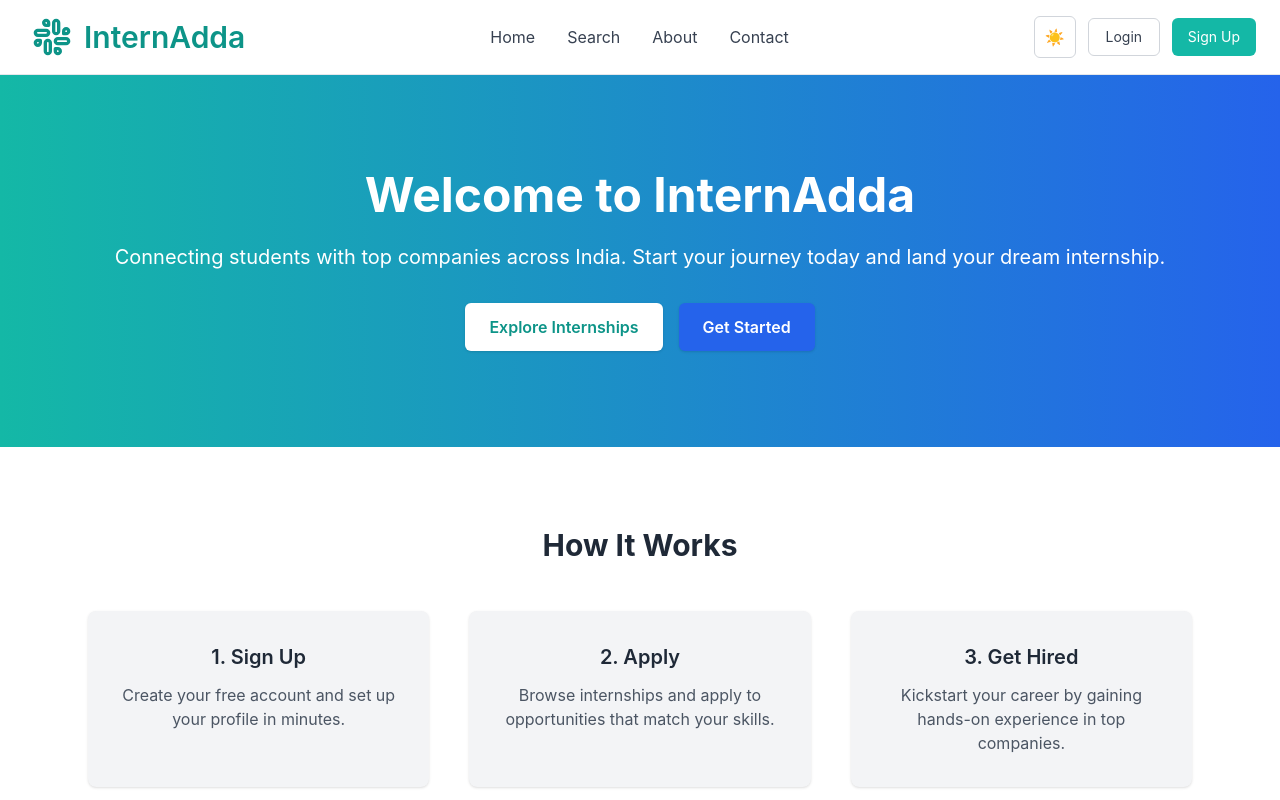
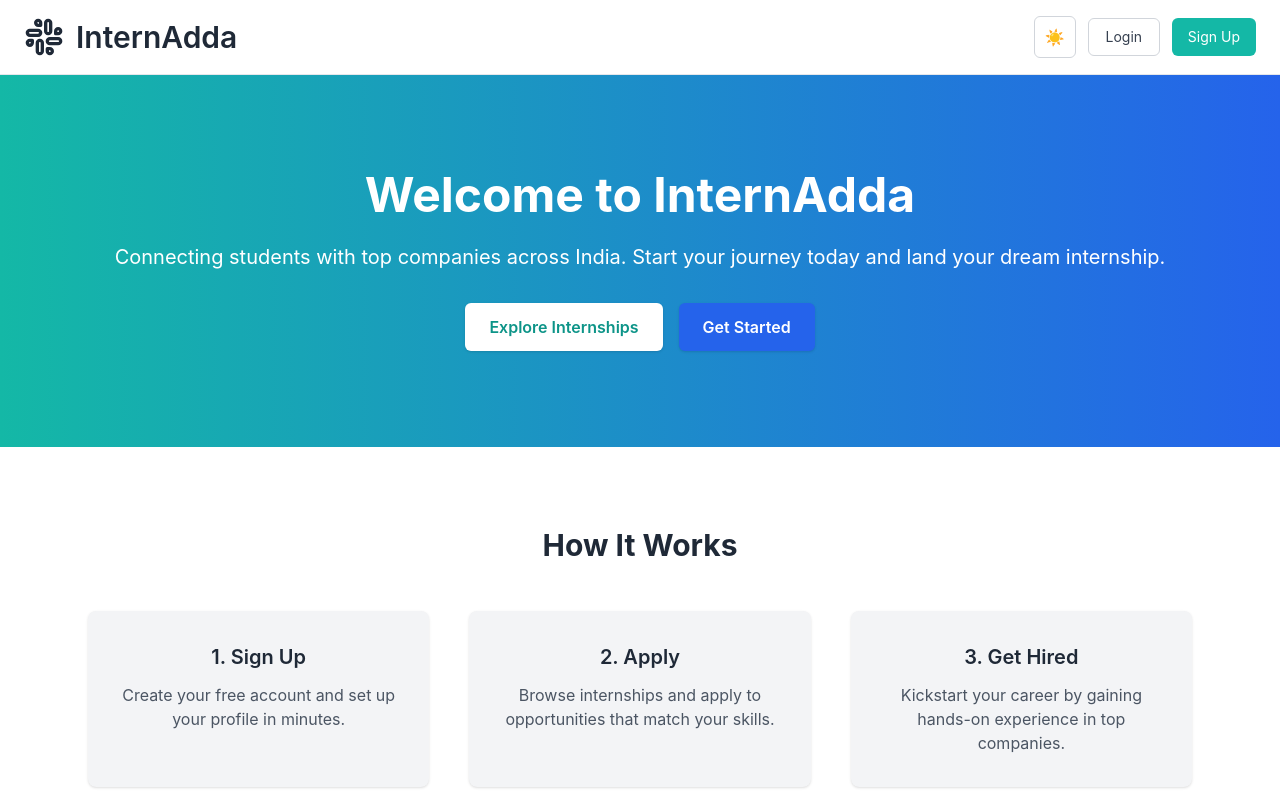
Before and after one commit to devvrat-singh-gth/internshipHub-frontend, a React (Vite) app: page / in a window 1280 px wide. Shown: the top 800 px of the page. Built offline with nearby package versions, Linux system fonts and the light colour scheme.

Commit message:
prototype

```diff
--- a/src/components/Navbar.jsx
+++ b/src/components/Navbar.jsx
@@ -78,62 +78,27 @@ const Navbar = () => {
     <header className="bg-white dark:bg-gray-900 border-b border-gray-200 dark:border-gray-700 z-50 shadow-sm">
       <nav className="max-w-7xl mx-auto px-6">
         <div className="flex justify-between items-center py-4">
-          {/* Brand: Logo + InternAdda */}
-          <h1 className="flex items-center font-bold text-teal-600 dark:text-teal-400 whitespace-nowrap pl-0 sm:pl-2 ml-0 sm:ml-0">
+          {/* Left side: Brand (Icon + InternAdda) */}
+          <div className="flex items-center flex-shrink-0">
             <Link
               to={isLoggedIn ? "/home" : "/"}
               className="flex items-center gap-2 sm:gap-3 hover:text-teal-700 dark:hover:text-teal-300 transition"
             >
-              {/* Increased icon size on mobile */}
               <Slack className="w-8 h-8 sm:w-10 sm:h-10" />
-              {/* Increased text size on mobile */}
               <span className="text-lg sm:text-3xl font-semibold">
                 InternAdda
               </span>
             </Link>
-          </h1>
-
-          {/* Desktop Navigation Links */}
-          <div className="hidden md:flex gap-8">
-            <Link to="/" className="nav-link hover:text-teal-500">
-              Home
-            </Link>
-            <Link to="/internships" className="nav-link hover:text-teal-500">
-              Search
-            </Link>
-
-            {!isLoggedIn ? (
-              <>
-                <Link to="/about" className="nav-link hover:text-teal-500">
-                  About
-                </Link>
-                <Link to="/contact" className="nav-link hover:text-teal-500">
-                  Contact
-                </Link>
-              </>
-            ) : (
-              <>
-                <Link
-                  to="/recommendations"
-                  className="nav-link hover:text-teal-500"
-                >
-                  Recommendations
-                </Link>
-                <Link to="/dashboard" className="nav-link hover:text-teal-500">
-                  Dashboard
-                </Link>
-                {isAdmin && (
-                  <Link to="/admin" className="nav-link hover:text-teal-500">
-                    Admin
-                  </Link>
-                )}
-              </>
-            )}
           </div>
 
-          {/* Right Side: Dark Mode, Auth Buttons, Dropdown */}
-          <div className="flex items-center gap-1 sm:gap-3 relative">
-            {/* Dark Mode Toggle: smaller on mobile */}
+          {/* Right side: Navigation links + controls */}
+          <div className="flex items-center gap-1 sm:gap-3">
+            {/* Desktop Navigation Links */}
+            <div className="hidden md:flex gap-8 mr-4">
+              {/* ... desktop links here ... */}
+            </div>
+
+            {/* Dark Mode Toggle */}
             <button
               onClick={() => setDarkMode(!darkMode)}
               className="min-w-[34px] min-h-[30px] p-1 sm:min-w-[42px] sm:min-h-[38px] sm:p-2 rounded-md border border-gray-300 dark:border-gray-600
```
Lines whose indentation alone changed are shown as unchanged.
